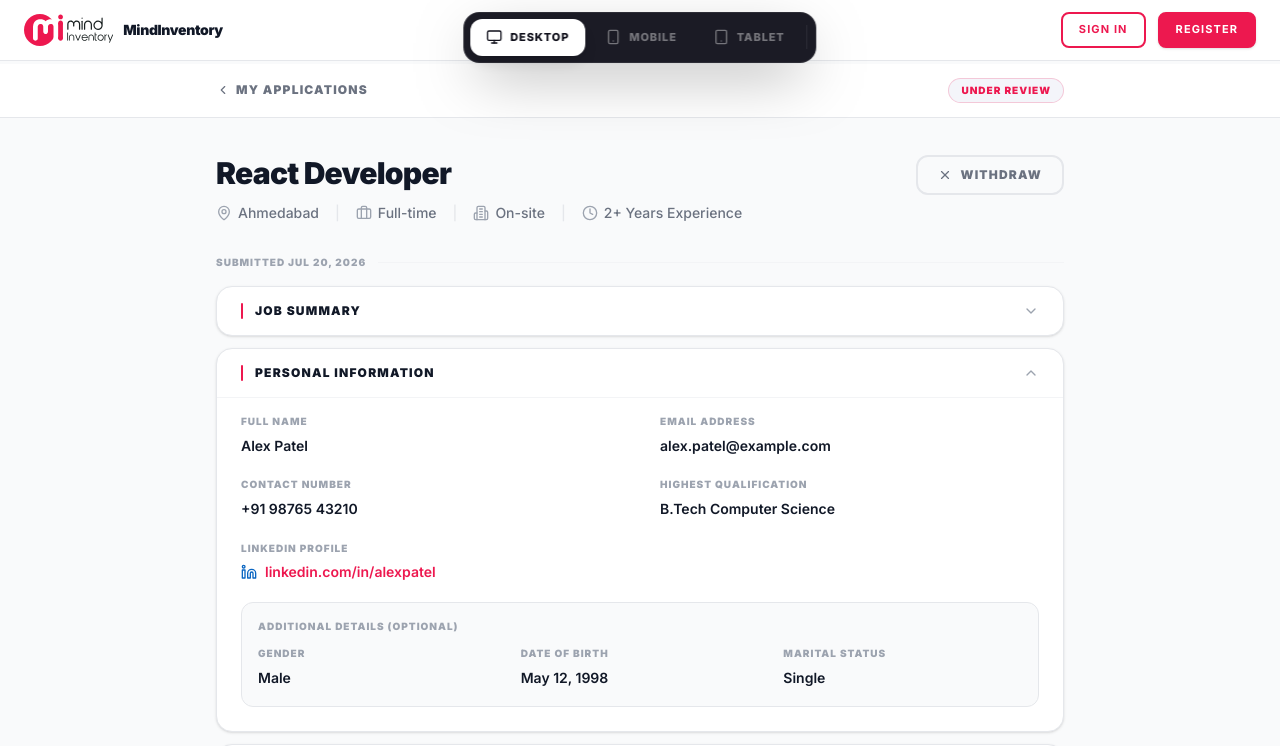
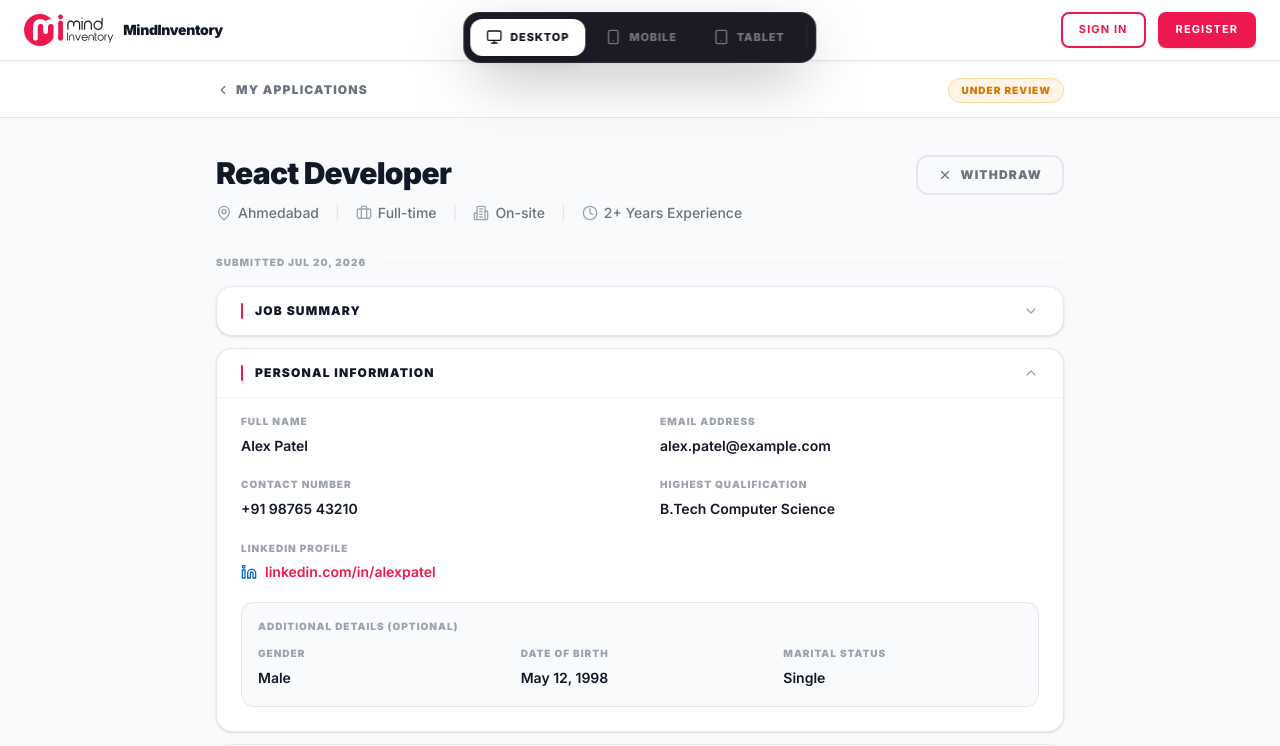
Before and after one commit to yashangvyas-cyber/CollabCareers, a React (Vite) app: page /portal/yopmails/application/a1 in a window 1280 px wide. Shown: the top 746 px of the page. Built offline with nearby package versions, Linux system fonts and the light colour scheme.

Commit message:
refactor: relabel revoked offers as On Hold for candidate-facing visibility

```diff
--- /dev/null
+++ b/src/lib/portalStatus.ts
@@ -0,0 +1,56 @@
+// Candidate-portal status presentation — the single source of truth for BOTH
+// the applications list (CandidateProfilePage) and the detail page
+// (ViewApplicationPage). Two candidate-facing surfaces, one palette, so a status
+// can never look different between them.
+//
+// Palette = the approved design handoff: a distinct hue per status (WCAG AA in
+// light), exact hex so rendered badges match the swatches. The brand pink
+// (#ED184F) is reserved for buttons/links and never used for a status.
+
+/** Internal application status → the label a candidate actually sees. */
+export const portalStatusLabel: Record<string, string> = {
+  'Applied': 'Applied',
+  'Under Review': 'Under Review',
+  'Shortlisted': 'Under Review',
+  'Interview in Progress': 'Interview In Progress',
+  'Offered': 'Offered',
+  'Offer Accepted': 'Offer Accepted',
+  'Offer Declined': 'Offer Declined',
+  'Offer Revoked': 'Offer On Hold',   // internal "Revoked" reads as "On Hold" to the candidate
+  'Withdrawn': 'Application Withdrawn',
+  'On Hold': 'Under Review',
+  'Rejected': 'Not Selected',
+  'Selected': 'Under Review',
+  'Joined': 'Joined',
+  'Not Joined': 'Application Closed',
+  'Archived': 'Application Closed',
+  'Cancelled': 'Application Closed',
+  'No Show': 'Application Closed',
+  'Future': 'Under Review',
+  'Active': 'Under Review',
+};
+
+/** Portal label → badge classes (bg / text / border). */
+export const portalStatusColor: Record<string, string> = {
+  'Draft':                 'bg-[#F1F5F9] text-[#475569] border-[#CBD5E1]',
+  'Applied':               'bg-[#EEF4FF] text-[#2563EB] border-[#B9D4FF]',
+  'Under Review':          'bg-[#FFF4E5] text-[#D97706] border-[#FFD89A]',
+  'Interview In Progress': 'bg-[#FFF7E6] text-[#B45309] border-[#F7C65F]',
+  'Offered':               'bg-[#F3E8FF] text-[#7C3AED] border-[#D8B4FE]',
+  'Offer Accepted':        'bg-[#ECFDF3] text-[#059669] border-[#A7F3D0]',
+  'Offer Declined':        'bg-[#FEF2F2] text-[#DC2626] border-[#FECACA]',
+  'Offer On Hold':         'bg-[#F5F3FF] text-[#6D28D9] border-[#C4B5FD]',
+  'Application Withdrawn': 'bg-[#F3F4F6] text-[#6B7280] border-[#D1D5DB]',
+  'Not Selected':          'bg-[#FEF2F2] text-[#DC2626] border-[#FECACA]',
+  'Joined':                'bg-[#ECFDF3] text-[#15803D] border-[#86EFAC]',
+  'Application Closed':    'bg-[#F3F4F6] text-[#6B7280] border-[#D1D5DB]',
+};
+
+const FALLBACK = 'bg-gray-100 text-gray-500 border-gray-200';
+
+/** Resolve a raw application status to the candidate-facing { label, className }.
+ *  Pass isDraft for saved-but-unsubmitted applications. */
+export function portalStatus(rawStatus: string, opts?: { isDraft?: boolean }): { label: string; className: string } {
+  const label = opts?.isDraft ? 'Draft' : (portalStatusLabel[rawStatus] || rawStatus);
+  return { label, className: portalStatusColor[label] || FALLBACK };
+}
--- a/src/pages/portal/CandidateProfilePage.tsx
+++ b/src/pages/portal/CandidateProfilePage.tsx
@@ -3,47 +3,7 @@ import { useNavigate, Link, useSearchParams } from 'react-router-dom';
 import PortalLayout from '../../components/PortalLayout';
 import { Briefcase, Mail, Phone, MapPin, FileText, ExternalLink, Linkedin, ArrowRight, Clock, Pencil, Bookmark } from 'lucide-react';
 import { useApp } from '../../store/AppContext';
-
-const portalStatusLabel: Record<string, string> = {
-  'Applied': 'Applied',
-  'Under Review': 'Under Review',
-  'Shortlisted': 'Under Review',
-  'Interview in Progress': 'Interview In Progress',
-  'Offered': 'Offered',
-  'Offer Accepted': 'Offer Accepted',
-  'Offer Declined': 'Offer Declined',
-  'Offer Revoked': 'Offer On Hold',
-  'Withdrawn': 'Application Withdrawn',
-  'On Hold': 'Under Review',
-  'Rejected': 'Not Selected',
-  'Selected': 'Under Review',
-  'Joined': 'Joined',
-  'Not Joined': 'Application Closed',
-  'Archived': 'Application Closed',
-  'Cancelled': 'Application Closed',
-  'No Show': 'Application Closed',
-  'Future': 'Under Review',
-  'Active': 'Under Review',
-};
-
-// Portal application status colors — palette finalized by PM. Exact hex values
-// so each rendered badge matches the approved swatches; every text-on-bg pair
-// clears WCAG AA. Brand pink (#ED184F) stays out of the status set.
-const portalStatusColor: Record<string, string> = {
-  'Draft':                 'bg-[#F1F5F9] text-[#475569] border-[#CBD5E1]',
-  'Applied':               'bg-[#EEF4FF] text-[#2563EB] border-[#B9D4FF]',
-  'Under Review':          'bg-[#FFF4E5] text-[#D97706] border-[#FFD89A]',
-  'Interview In Progress': 'bg-[#FFF7E6] text-[#B45309] border-[#F7C65F]',
-  'Offered':               'bg-[#F3E8FF] text-[#7C3AED] border-[#D8B4FE]',
-  'Offer Accepted':        'bg-[#ECFDF3] text-[#059669] border-[#A7F3D0]',
-  'Offer Declined':        'bg-[#FEF2F2] text-[#DC2626] border-[#FECACA]',
-  'Offer On Hold':         'bg-[#F5F3FF] text-[#6D28D9] border-[#C4B5FD]',
-  'Application Withdrawn': 'bg-[#F3F4F6] text-[#6B7280] border-[#D1D5DB]',
-  'Not Selected':          'bg-[#FEF2F2] text-[#DC2626] border-[#FECACA]',
-  'Joined':                'bg-[#ECFDF3] text-[#15803D] border-[#86EFAC]',
-  'Application Closed':    'bg-[#F3F4F6] text-[#6B7280] border-[#D1D5DB]',
-};
-
+import { portalStatus } from '../../lib/portalStatus';
 
 const formatDate = (dateString: string) => {
   const options: Intl.DateTimeFormatOptions = { year: 'numeric', month: 'short', day: 'numeric' };
@@ -302,8 +262,7 @@ export default function CandidateProfilePage() {
                 {activeTab === 'applications' ? (
                   (!forceEmptyApps ? displayApps : []).map((app: any) => {
                     const isDraft = app.status === 'Draft';
-                    const displayLabel = isDraft ? 'Draft' : (portalStatusLabel[app.status] || app.status);
-                    const displayColor = portalStatusColor[displayLabel] || 'bg-gray-100 text-gray-500 border-gray-200';
+                    const { label: displayLabel, className: displayColor } = portalStatus(app.status, { isDraft });
                     return (
                     <div key={app.id} className="bg-white rounded-2xl border border-[#E5E7EB] p-7 flex flex-col sm:flex-row sm:items-center justify-between gap-6 hover:border-primary/40 hover:shadow-xl hover:shadow-primary/5 transition-all duration-300 relative group">
                       <div className="absolute top-0 left-0 w-1 h-full bg-primary/5 group-hover:bg-primary/20 transition-all" />
--- a/src/pages/portal/ViewApplicationPage.tsx
+++ b/src/pages/portal/ViewApplicationPage.tsx
@@ -3,21 +3,12 @@ import { useNavigate, useParams, Link } from 'react-router-dom';
 import PortalLayout from '../../components/PortalLayout';
 import { useApp } from '../../store/AppContext';
 import type { OfferDetail } from '../../store/types';
+import { portalStatus } from '../../lib/portalStatus';
 import {
   Download, Globe, Linkedin, FileText,
   ChevronDown, MapPin, Briefcase, Building2, Clock, X, AlertTriangle,
   Calendar, PenLine, CheckCircle2, XCircle
 } from 'lucide-react';
-
-const brandStatusStyles: Record<string, string> = {
-  'Under Review': 'bg-[#F4F5FA] text-primary border-primary/20',
-  'Interview in Progress': 'bg-[#F4F5FA] text-primary border-primary/20',
-  'Decision Made': 'bg-[#F9FAFB] text-[#6B7280] border-[#E5E7EB]',
-  'Offer Made': 'bg-primary text-white border-primary',
-  'Rejected': 'bg-gray-100 text-gray-400 border-gray-200',
-  'Draft': 'bg-[#F4F5FA] text-primary border border-primary/20',
-  'Submitted': 'bg-[#F4F5FA] text-primary border-primary/20',
-};
 
 export default function ViewApplicationPage() {
   const { slug, applicationId } = useParams();
@@ -133,9 +124,15 @@ export default function ViewApplicationPage() {
             <ChevronDown className="rotate-90 w-3.5 h-3.5" />
             My Applications
           </Link>
-          <span className={`px-3 py-1 text-[10px] font-black rounded-full border uppercase tracking-widest ${brandStatusStyles[appData.status] || 'bg-gray-100'}`}>
-            {appData.status}
-          </span>
+          {(() => {
+            // Shared candidate-portal palette + label (e.g. Offer Revoked → Offer On Hold).
+            const { label, className } = portalStatus(appData.status);
+            return (
+              <span className={`px-3 py-1 text-[10px] font-black rounded-full border uppercase tracking-widest ${className}`}>
+                {label}
+              </span>
+            );
+          })()}
         </div>
       </div>
 
@@ -657,8 +654,9 @@ function PreviousOfferCard({ offer }: { offer: OfferDetail }) {
   const [open, setOpen] = useState(false);
   const fmt = (d: string) => new Date(d).toLocaleDateString(undefined, { year: 'numeric', month: 'short', day: 'numeric' });
   const isDeclined = !!(offer.declinedAt || offer.declineReason);
+  // A recruiter-revoked offer is shown to the candidate as "On Hold", never "Revoked".
   const isRevoked = !isDeclined && !!(offer.revokedAt || offer.revokeReason);
-  const statusLabel = isDeclined ? 'Declined' : isRevoked ? 'Revoked' : 'Superseded';
+  const statusLabel = isDeclined ? 'Declined' : isRevoked ? 'On Hold' : 'Superseded';
   const badge = isDeclined
     ? 'bg-[#FEF2F2] text-[#DC2626] border-[#FECACA]'          // candidate said no — red
     : isRevoked
@@ -726,12 +724,10 @@ function PreviousOfferCard({ offer }: { offer: OfferDetail }) {
             </div>
           ) : isRevoked ? (
             <div className="px-5 sm:px-6 py-4 bg-[#FFFBEB] border-t border-[#FDE68A]">
+              {/* On-hold is a company-side status — the internal reason is not shown to the candidate. */}
               <p className="text-xs font-bold text-[#B45309]">
-                This offer was withdrawn by the recruitment team{offer.revokedAt ? ` on ${fmt(offer.revokedAt)}` : ''}.
+                This offer was put on hold by the recruitment team{offer.revokedAt ? ` on ${fmt(offer.revokedAt)}` : ''}.
               </p>
-              {offer.revokeReason && (
-                <p className="text-xs font-medium text-[#92400E] mt-1">Reason: {offer.revokeReason}</p>
-              )}
             </div>
           ) : (
             <div className="px-5 sm:px-6 py-4 bg-[#F9FAFB] border-t border-[#E5E7EB]">
```
